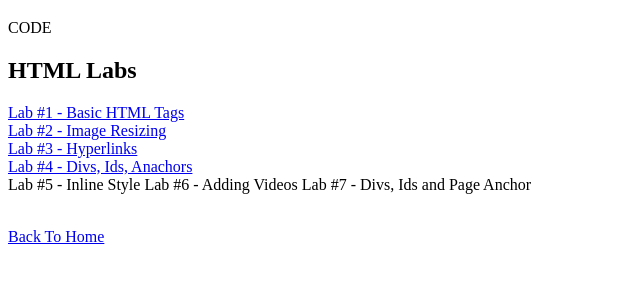
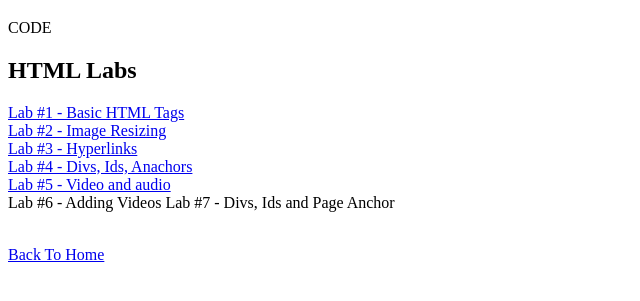
Before and after one commit to Dandelion-Suero/Suero.github.io, a plain HTML site: page digitaldesign.html in a window 1280 px wide. Shown: the part 61-362 px from the top of the page, without its empty margins (0-640 px from the left). Drawn offline with Linux system fonts and the light colour scheme.

Commit message:
Update digitaldesign.html

```diff
--- a/digitaldesign.html
+++ b/digitaldesign.html
@@ -21,7 +21,8 @@
   <br>
   <a href = "index_Lab4.html">Lab #4 - Divs, Ids, Anachors </a>
   <br>
-Lab #5 - Inline Style
+    <a href = "index_lab5.html">Lab #5 - Video and audio</a>
+    <br>
 Lab #6 - Adding Videos
 Lab #7 - Divs, Ids and Page Anchor</p>
 
```
